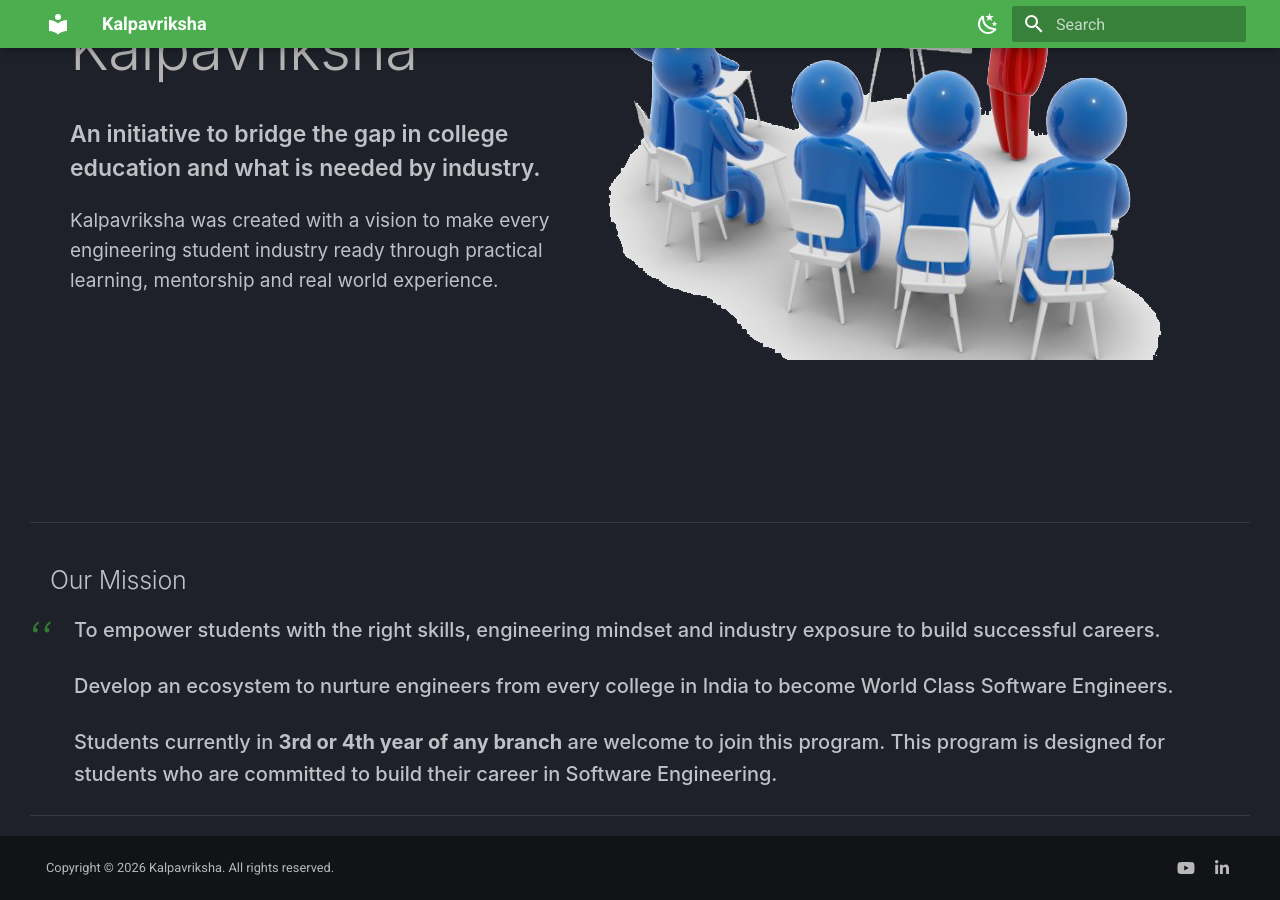
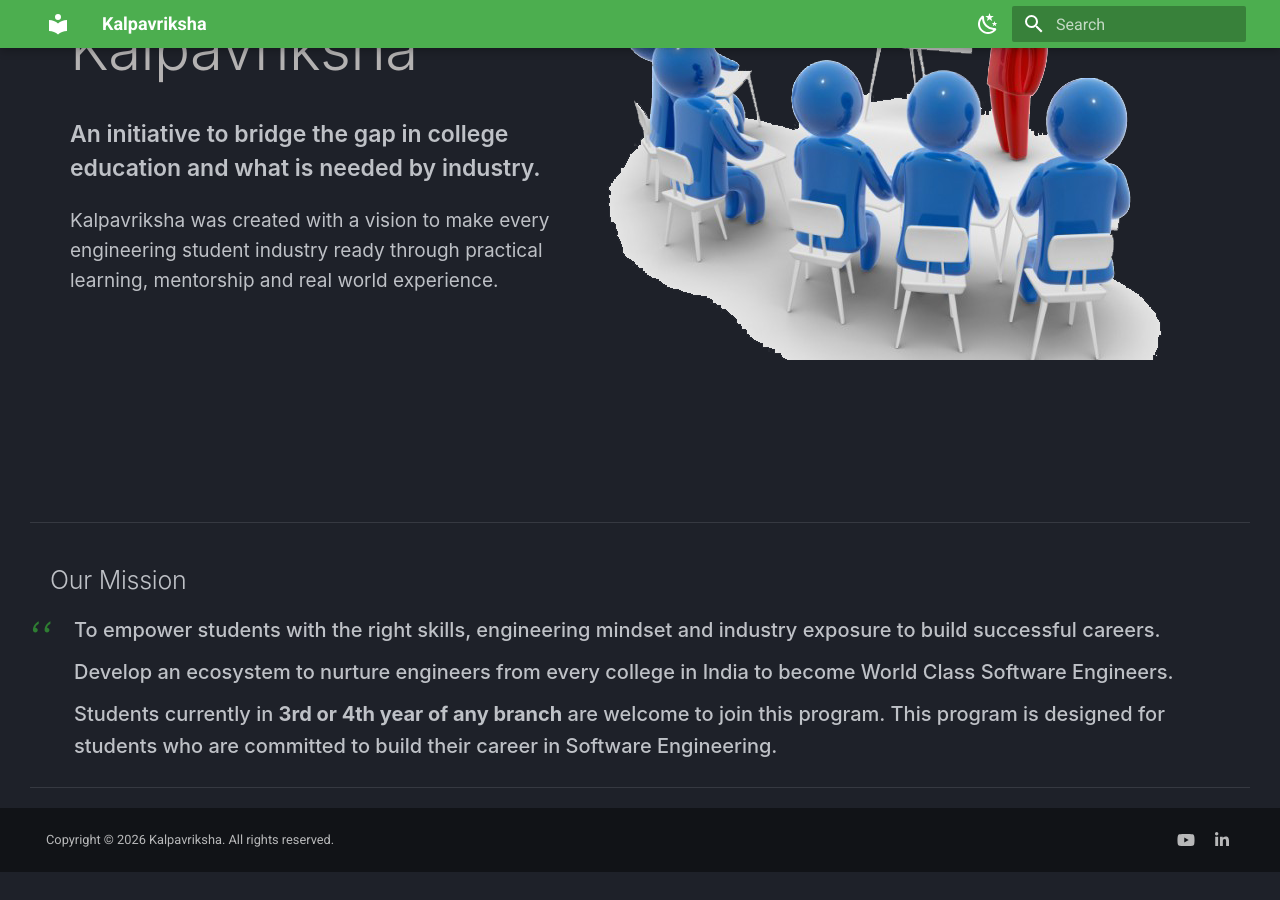
Before and after one commit to kalpavriksha-edu/portal, an MkDocs documentation site: the page built from docs/about/vision.md, in a window 1280 px wide and 900 px high, scrolled down 327 px. Built offline with MkDocs 1.6.1 and Material for MkDocs 9.7.7, drawn with Linux system fonts in a browser that asks for light colours; after the commit the page ends 1199 px from its top, so only the background shows below that.

Commit message:
Adjust margin-bottom for mission block to improve spacing

```diff
--- a/docs/assets/stylesheets/about.css
+++ b/docs/assets/stylesheets/about.css
@@ -124,7 +124,7 @@
     display: flex;
     align-items: flex-start;
     gap: 16px;
-    margin-bottom: 24px;
+    margin-bottom: .5rem;
     /* Creates clean spacing between stacked paragraphs */
 }
 
```
